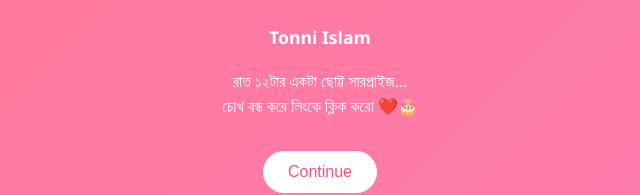
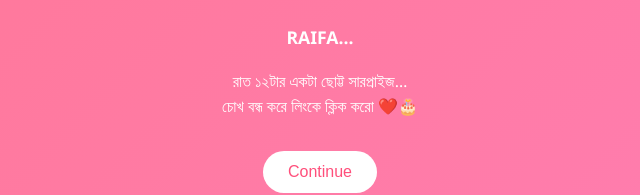
Before and after one commit to asifsheikh0/birthday-surprise, a plain HTML site: page index.html in a window 1280 px wide. Shown: the part 585-780 px from the top of the page, 320-960 px from the left. Drawn offline with Linux system fonts and the light colour scheme.

Commit message:
Update name from 'Tonni Islam' to 'RAIFA...'

```diff
--- a/index.html
+++ b/index.html
@@ -72,7 +72,7 @@
     <img src="photo.jpg" alt="Her Photo">
 
     <p style="margin-top:8px; font-size:1.1rem; font-weight:bold;">
-      Tonni Islam
+    RAIFA...
     </p>
 
     <p>
```
